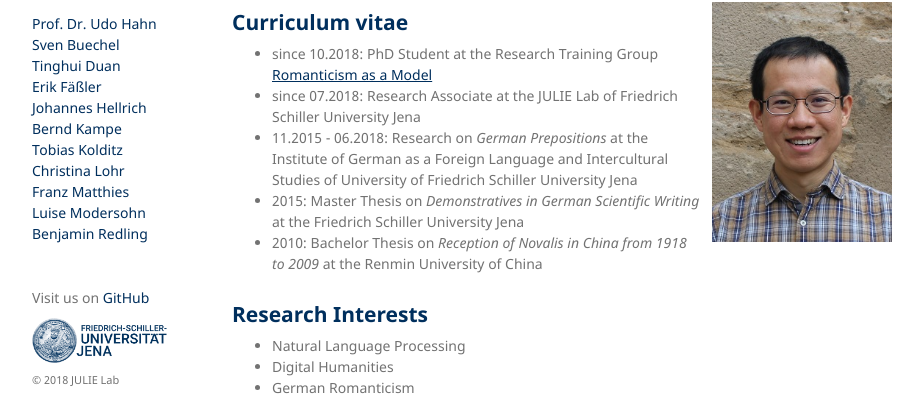
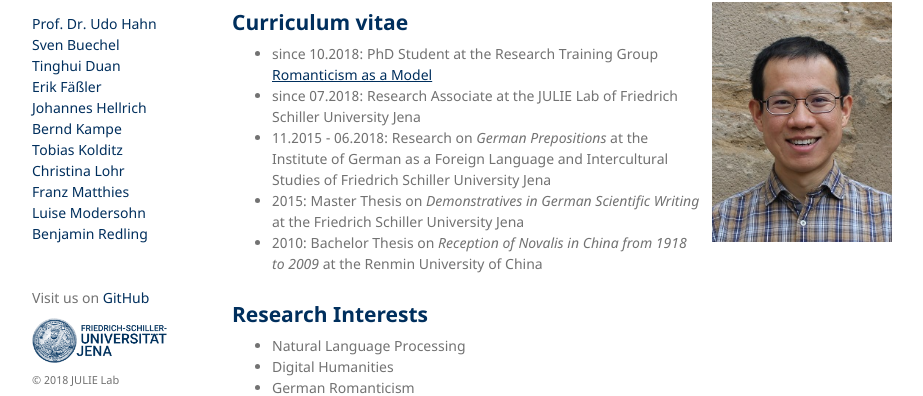
Before and after one commit to JULIELab/JULIELab.github.io, a Jekyll site: the page built from Staff/Duan/index.md, in a window 1280 px wide. Shown: the part 151-547 px from the top of the page, without its empty margins (178-1101 px from the left). Built offline with Jekyll 4.4.1, drawn with Linux system fonts in a browser that asks for light colours; our own code applies the rules of GitHub Pages for plain Markdown files.

Commit message:
Update index.md

```diff
--- a/Staff/Duan/index.md
+++ b/Staff/Duan/index.md
@@ -11,7 +11,7 @@ layout: staff
 ## Curriculum vitae
 * since 10.2018: PhD Student at the Research Training Group [Romanticism as a Model](http://modellromantik.uni-jena.de/english/)
 * since 07.2018: Research Associate at the JULIE Lab of Friedrich Schiller University Jena
-* 11.2015 - 06.2018: Research on _German Prepositions_ at the Institute of German as a Foreign Language and Intercultural Studies of University of Friedrich Schiller University Jena
+* 11.2015 - 06.2018: Research on _German Prepositions_ at the Institute of German as a Foreign Language and Intercultural Studies of Friedrich Schiller University Jena
 * 2015: Master Thesis on _Demonstratives in German Scientific Writing_ at the Friedrich Schiller University Jena
 * 2010: Bachelor Thesis on _Reception of Novalis in China from 1918 to 2009_ at the Renmin University of China
 
```
